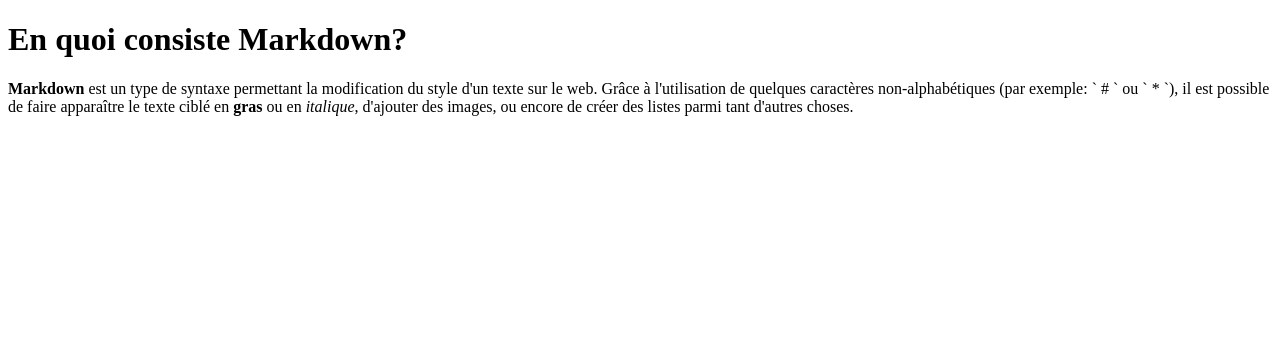
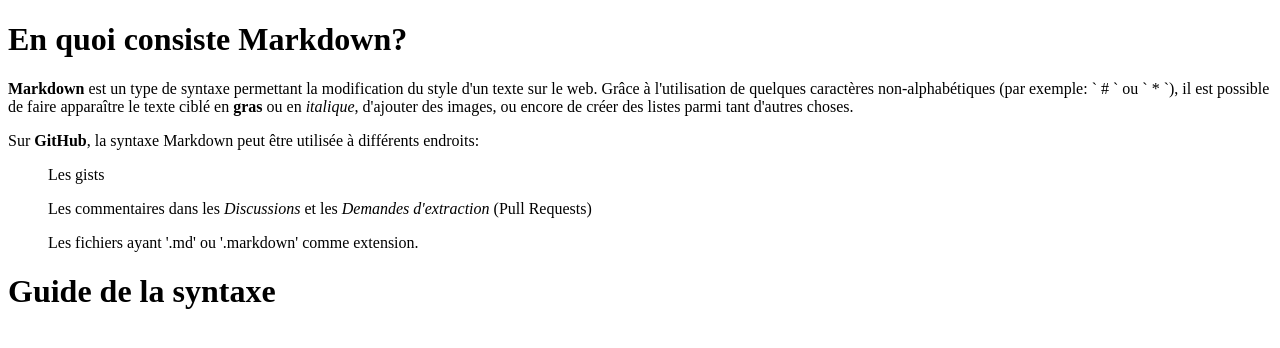
Before and after one commit to faking-it/Learning-Environment, a plain HTML site: page index.html in a window 1280 px wide. Drawn offline with Linux system fonts and the light colour scheme.

Commit message:
Modification du fichier html

```diff
--- a/index.html
+++ b/index.html
@@ -7,6 +7,11 @@
     <body>
         <h1>En quoi consiste Markdown?</h1>
         <div style="text-align: justify"></div>
-        <p><b>Markdown</b> est un type de syntaxe permettant la modification du style d'un texte sur le web. Grâce à l'utilisation de quelques caractères non-alphabétiques (par exemple: ` # ` ou ` * `), il est possible de faire apparaître le texte ciblé en <b>gras</b> ou en <em>italique</em>, d'ajouter des images, ou encore de créer des listes parmi tant d'autres choses.</p>
+        <p><b>Markdown</b> est un type de syntaxe permettant la modification du style d'un texte sur le web. Grâce à l'utilisation de quelques caractères non-alphabétiques (par exemple: ` # ` ou ` * `), il est possible de faire apparaître le texte ciblé en <b>gras</b> ou en <em>italique</em>, d'ajouter des images, ou encore de créer des listes parmi tant d'autres choses.<br></p>
+        <p>Sur <b>GitHub</b>, la syntaxe Markdown peut être utilisée à différents endroits:<br></p>
+        <ul>Les gists</ul>
+        <ul>Les commentaires dans les <em>Discussions</em> et les <em>Demandes d'extraction</em> (Pull Requests)<br></ul>
+        <ul>Les fichiers ayant '.md' ou '.markdown' comme extension.<br></ul>
+        <h1>Guide de la syntaxe<br></h1>
     </body>
 </html>
```
